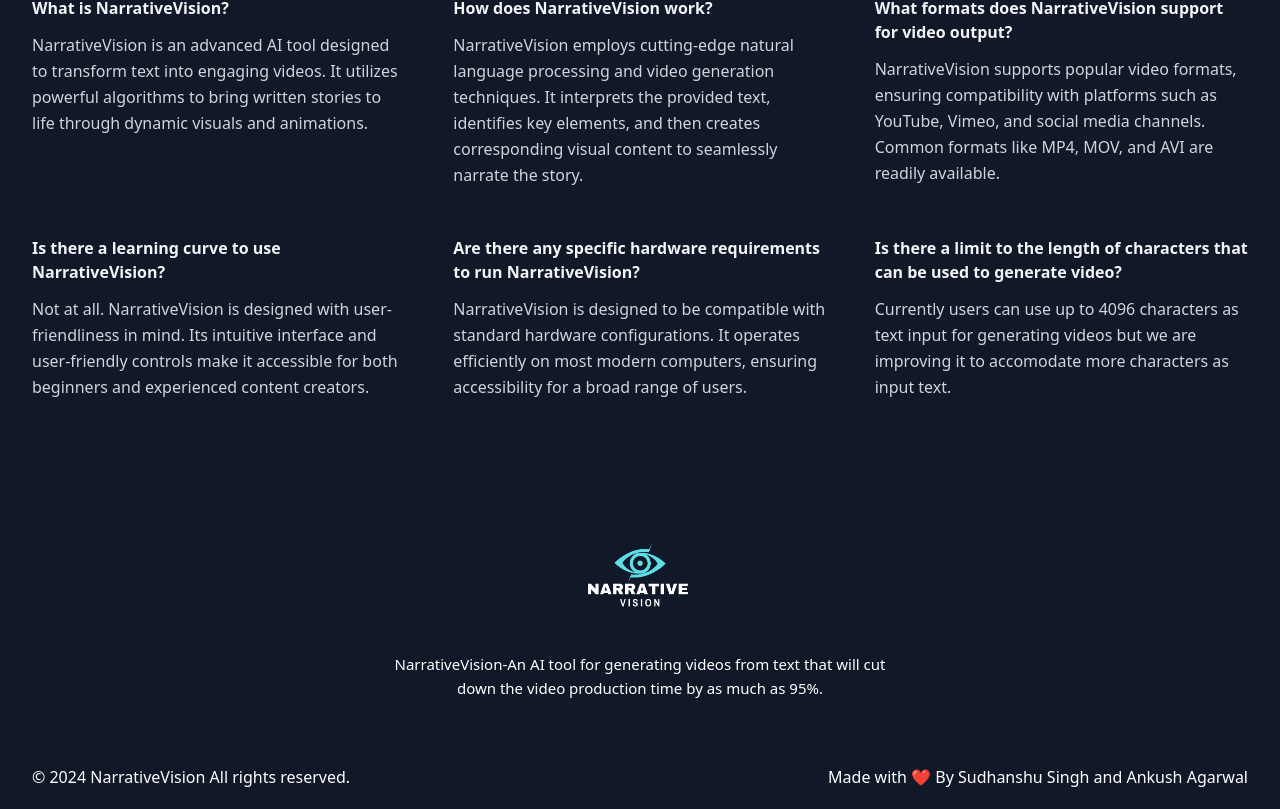
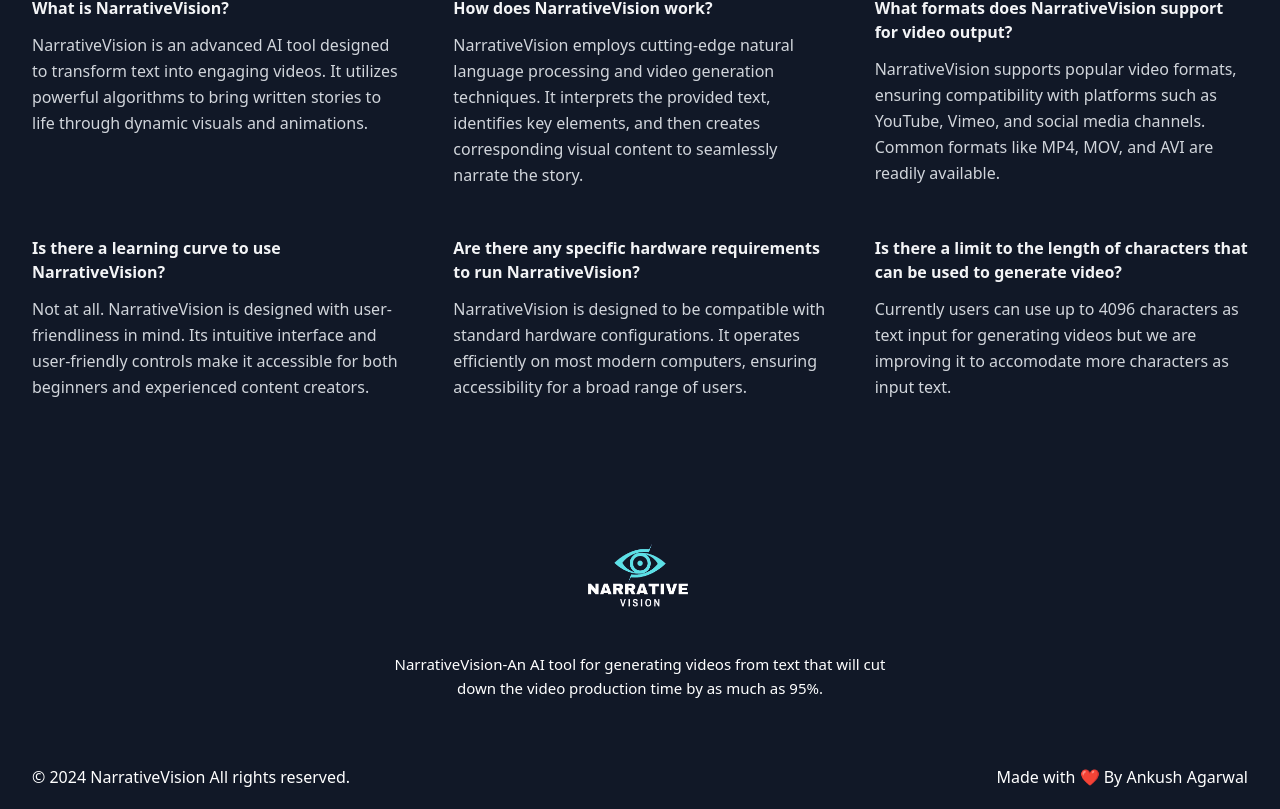
Before and after one commit to TheAnkushAgarwal/NarrativeVision, a Next.js app: page / in a window 1280 px wide. Shown: the part 2947-3756 px from the top of the page. Built offline with nearby package versions, Linux system fonts and the light colour scheme.

Commit message:
update footer.jsx

```diff
--- a/components/ui/Footer/Footer.jsx
+++ b/components/ui/Footer/Footer.jsx
@@ -73,7 +73,7 @@
                     &copy; 2024 NarrativeVision All rights reserved.
                 </div>
                 <div className="mt-6 sm:mt-0">
-                    Made with ❤️ By Sudhanshu Singh and Ankush Agarwal
+                    Made with ❤️ By Ankush Agarwal
                     {/* <ul className="flex items-center space-x-4">
                         <li className="w-10 h-10 border rounded-full flex items-center justify-center">
                             <a href="">
```
